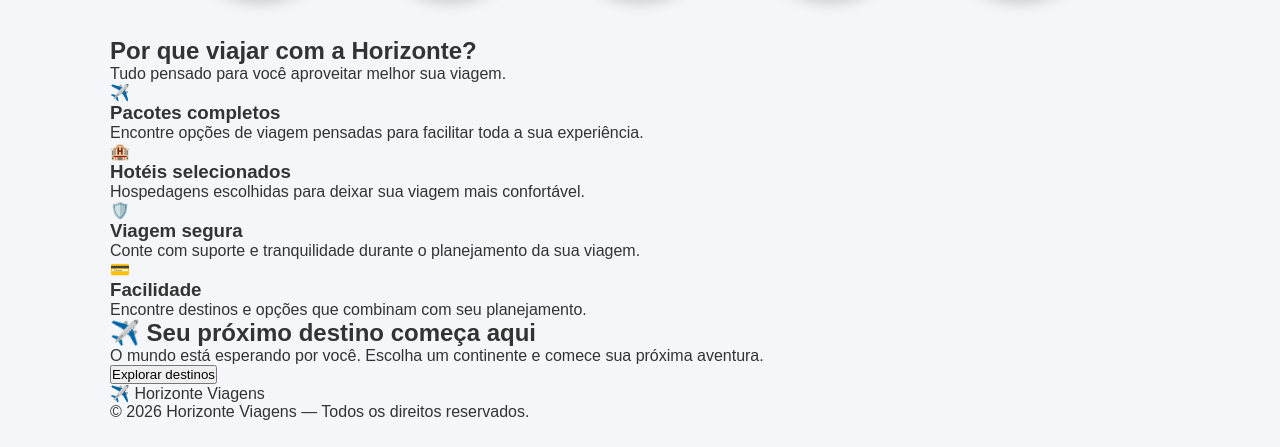
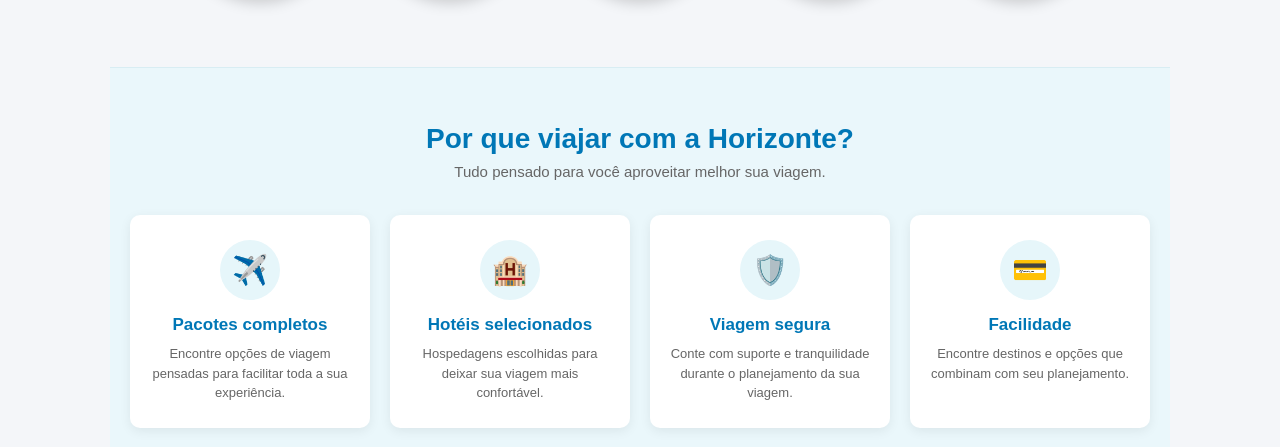
Before and after one commit to fischer-dev-abs/Viagens, a plain HTML site: page produtos.html in a window 1280 px wide. Shown: the part 353-800 px from the top of the page. Drawn offline with Linux system fonts and the light colour scheme.

Commit message:
Update style.css

```diff
--- a/style.css
+++ b/style.css
@@ -1,6 +1,4 @@
-/* =========================
-   RESET
-========================= */
+/* RESET */
 
 * {
     margin: 0;
@@ -9,505 +7,326 @@
     font-family: Arial, sans-serif;
 }
 
-
 body {
     background: #f4f6f9;
     color: #333;
 }
 
-
-/* =========================
-   LOGIN
-========================= */
+/* LOGIN */
 
 .login-page {
     min-height: 100vh;
-
     display: flex;
     align-items: center;
     justify-content: center;
-
     padding: 20px;
-
-    background:
-        linear-gradient(
-            135deg,
-            #0077b6,
-            #00b4d8
-        );
+    background: linear-gradient(135deg, #0077b6, #00b4d8);
 }
-
 
 .auth-card {
     width: 100%;
     max-width: 420px;
-
     padding: 35px;
-
     background: white;
-
     border-radius: 12px;
-
-    box-shadow:
-        0 10px 30px rgba(0, 0, 0, 0.2);
+    box-shadow: 0 10px 30px rgba(0, 0, 0, 0.2);
 }
-
 
 .auth-card h1 {
     text-align: center;
-
     color: #0077b6;
-
     margin-bottom: 5px;
 }
 
-
 .subtitle {
     text-align: center;
-
     color: #777;
-
     margin-bottom: 25px;
 }
 
-
-/* =========================
-   FORMULÁRIOS
-========================= */
+/* FORMULÁRIOS */
 
 .form-group {
     margin-bottom: 18px;
 }
 
-
 .form-group label {
     display: block;
-
     margin-bottom: 7px;
-
     font-weight: bold;
-
     font-size: 14px;
 }
-
 
 .form-group input,
 .form-group select {
     width: 100%;
-
     padding: 12px;
-
     border: 1px solid #ccc;
-
     border-radius: 6px;
-
     font-size: 15px;
-
     outline: none;
 }
-
 
 .form-group input:focus,
 .form-group select:focus {
     border-color: #0077b6;
 }
 
-
 .form-row {
     display: grid;
-
     grid-template-columns: 1fr 1fr;
-
     gap: 15px;
 }
 
-
-/* =========================
-   BOTÕES
-========================= */
+/* BOTÕES */
 
 .btn {
     width: 100%;
-
     display: block;
-
     padding: 12px;
-
     margin-top: 10px;
-
     border: none;
-
     border-radius: 6px;
-
     background: #0077b6;
-
     color: white;
-
     text-align: center;
-
     text-decoration: none;
-
     font-size: 16px;
-
     font-weight: bold;
-
     cursor: pointer;
 }
-
 
 .btn:hover {
     background: #005f87;
 }
 
-
 .btn-secondary {
     background: #6c757d;
-
     margin-top: 12px;
 }
-
 
 .btn-secondary:hover {
     background: #545b62;
 }
 
-
-/* =========================
-   LOGIN
-========================= */
+/* LOGIN EXTRA */
 
 .divider {
     text-align: center;
-
     margin: 20px 0;
-
     color: #999;
 }
 
-
 .hint {
     margin-top: 20px;
-
     text-align: center;
-
     font-size: 12px;
-
     color: #777;
-
     line-height: 1.5;
 }
 
-
-/* =========================
-   HEADER
-========================= */
+/* HEADER */
 
 header {
     background: #0077b6;
-
     color: white;
-
     padding: 18px 30px;
-
     display: flex;
-
     justify-content: space-between;
-
     align-items: center;
 }
-
 
 header h1 {
     font-size: 24px;
 }
 
-
 nav {
     display: flex;
-
     align-items: center;
-
     gap: 20px;
 }
-
 
 nav a,
 nav button {
     color: white;
-
     text-decoration: none;
-
     background: none;
-
     border: none;
-
     font-size: 16px;
-
     cursor: pointer;
 }
-
 
 nav a:hover,
 nav button:hover {
     text-decoration: underline;
 }
 
-
-/* =========================
-   CONTAINER
-========================= */
+/* CONTAINER */
 
 .container {
     max-width: 1100px;
-
     margin: 35px auto;
-
     padding: 0 20px;
 }
-
 
 .welcome {
     margin-bottom: 25px;
 }
 
-
 .welcome h2 {
     color: #0077b6;
-
     margin-bottom: 5px;
 }
 
-
-/* =========================
-   PRODUTOS
-========================= */
+/* PRODUTOS */
 
 .products-grid {
     display: grid;
-
-    grid-template-columns:
-        repeat(
-            auto-fit,
-            minmax(280px, 1fr)
-        );
-
+    grid-template-columns: repeat(auto-fit, minmax(280px, 1fr));
     gap: 25px;
 }
 
-
 .product-card {
     background: white;
-
     border-radius: 10px;
-
     overflow: hidden;
-
-    box-shadow:
-        0 3px 10px rgba(0, 0, 0, 0.1);
+    box-shadow: 0 3px 10px rgba(0, 0, 0, 0.1);
 }
-
 
 .product-card img {
     width: 100%;
-
     height: 190px;
-
     object-fit: cover;
 }
-
 
 .product-info {
     padding: 20px;
 }
 
-
 .product-info h3 {
     color: #0077b6;
-
     margin-bottom: 8px;
 }
 
-
 .product-info p {
     color: #666;
-
     line-height: 1.5;
-
     margin-bottom: 15px;
 }
 
-
 .price {
     color: #2a9d8f;
-
     font-size: 21px;
-
     font-weight: bold;
-
     margin-bottom: 10px;
 }
 
-
-/* =========================
-   COMPRA
-========================= */
+/* COMPRA */
 
 .checkout-box {
     max-width: 650px;
-
     margin: 0 auto;
-
     background: white;
-
     padding: 30px;
-
     border-radius: 10px;
-
-    box-shadow:
-        0 3px 10px rgba(0, 0, 0, 0.1);
+    box-shadow: 0 3px 10px rgba(0, 0, 0, 0.1);
 }
-
 
 .checkout-box h2 {
     color: #0077b6;
-
     margin-bottom: 25px;
 }
-
 
 #compra-destino {
     background: #eee;
 }
 
-
-/* =========================
-   ADMIN
-========================= */
+/* ADMIN */
 
 .admin-box {
     background: white;
-
     padding: 30px;
-
     border-radius: 10px;
-
-    box-shadow:
-        0 3px 10px rgba(0, 0, 0, 0.1);
+    box-shadow: 0 3px 10px rgba(0, 0, 0, 0.1);
 }
-
 
 .admin-box h2 {
     color: #0077b6;
-
     margin-bottom: 10px;
 }
 
-
 .admin-box h3 {
     margin-top: 30px;
-
     margin-bottom: 15px;
 }
-
 
 .admin-stats {
     margin-top: 25px;
 }
 
-
 .stat-card {
     width: 220px;
-
     padding: 20px;
-
     border-radius: 8px;
-
     background: #e9f7fb;
-
     border-left: 5px solid #0077b6;
 }
 
-
 .stat-card span {
     display: block;
-
     color: #666;
-
     margin-bottom: 5px;
 }
 
-
 .stat-card strong {
     font-size: 28px;
-
     color: #0077b6;
 }
 
-
 .compras-lista {
     display: flex;
-
     flex-direction: column;
-
     gap: 12px;
 }
 
-
 .compra-item {
     padding: 15px;
-
     border-radius: 7px;
-
     background: #f4f6f9;
-
     border-left: 4px solid #2a9d8f;
 }
-
 
 .compra-item strong {
     color: #0077b6;
 }
 
-
 .empty {
     color: #777;
 }
 
-
-/* =========================
-   RESPONSIVO
-========================= */
+/* RESPONSIVO */
 
 @media (max-width: 700px) {
-
     header {
         flex-direction: column;
-
         gap: 15px;
-
         text-align: center;
     }
-
 
     .form-row {
         grid-template-columns: 1fr;
     }
 
-
     .auth-card {
         padding: 25px;
     }
 
-
     header h1 {
         font-size: 20px;
     }
-
 }
 
-/* =========================
-   CONTINENTES
-========================= */
+/* CONTINENTES */
 
 .continentes {
     display: flex;
@@ -521,38 +340,22 @@
 .continente {
     width: 160px;
     height: 160px;
-
     border: none;
     border-radius: 50%;
-
-    background: linear-gradient(
-        135deg,
-        #0077b6,
-        #00b4d8
-    );
-
+    background: linear-gradient(135deg, #0077b6, #00b4d8);
     color: white;
-
     display: flex;
     flex-direction: column;
     justify-content: center;
     align-items: center;
-
     cursor: pointer;
-
-    box-shadow:
-        0 5px 15px rgba(0,0,0,0.20);
-
+    box-shadow: 0 5px 15px rgba(0, 0, 0, 0.2);
     transition: 0.3s;
 }
 
 .continente:hover {
     transform: scale(1.08);
-    background: linear-gradient(
-        135deg,
-        #005f87,
-        #0096c7
-    );
+    background: linear-gradient(135deg, #005f87, #0096c7);
 }
 
 .continente .icone {
@@ -565,10 +368,7 @@
     font-weight: bold;
 }
 
-
-/* =========================
-   PONTOS TURÍSTICOS
-========================= */
+/* DESTINOS */
 
 .destinos {
     margin-top: 30px;
@@ -584,3 +384,167 @@
 .destinos.hidden {
     display: none;
 }
+
+/* BENEFÍCIOS */
+
+.beneficios {
+    margin-top: 70px;
+    padding: 55px 20px;
+    background: #eaf7fb;
+    border-top: 1px solid #d8edf3;
+    border-bottom: 1px solid #d8edf3;
+}
+
+.beneficios-titulo {
+    text-align: center;
+    margin-bottom: 35px;
+}
+
+.beneficios-titulo h2 {
+    color: #0077b6;
+    font-size: 28px;
+    margin-bottom: 8px;
+}
+
+.beneficios-titulo p {
+    color: #666;
+    font-size: 15px;
+}
+
+.beneficios-grid {
+    max-width: 1050px;
+    margin: 0 auto;
+    display: grid;
+    grid-template-columns: repeat(4, 1fr);
+    gap: 20px;
+}
+
+.beneficio {
+    background: white;
+    padding: 25px 18px;
+    border-radius: 10px;
+    text-align: center;
+    box-shadow: 0 3px 12px rgba(0, 0, 0, 0.07);
+    transition: 0.3s;
+}
+
+.beneficio:hover {
+    transform: translateY(-5px);
+    box-shadow: 0 8px 20px rgba(0, 0, 0, 0.12);
+}
+
+.beneficio-icone {
+    width: 60px;
+    height: 60px;
+    margin: 0 auto 15px;
+    display: flex;
+    align-items: center;
+    justify-content: center;
+    border-radius: 50%;
+    background: #e6f6fa;
+    font-size: 29px;
+}
+
+.beneficio h3 {
+    color: #0077b6;
+    font-size: 17px;
+    margin-bottom: 9px;
+}
+
+.beneficio p {
+    color: #666;
+    font-size: 13px;
+    line-height: 1.5;
+}
+
+/* CHAMADA */
+
+.chamada-final {
+    max-width: 1050px;
+    margin: 55px auto;
+    padding: 40px 25px;
+    border-radius: 12px;
+    text-align: center;
+    color: white;
+    background: linear-gradient(135deg, #0077b6, #00b4d8);
+    box-shadow: 0 7px 20px rgba(0, 119, 182, 0.18);
+}
+
+.chamada-final h2 {
+    font-size: 27px;
+    margin-bottom: 10px;
+}
+
+.chamada-final p {
+    max-width: 600px;
+    margin: 0 auto 22px;
+    line-height: 1.5;
+    opacity: 0.95;
+}
+
+.chamada-final button {
+    border: none;
+    padding: 12px 25px;
+    border-radius: 6px;
+    background: white;
+    color: #0077b6;
+    font-size: 15px;
+    font-weight: bold;
+    cursor: pointer;
+    transition: 0.3s;
+}
+
+.chamada-final button:hover {
+    transform: translateY(-2px);
+    box-shadow: 0 5px 12px rgba(0, 0, 0, 0.15);
+}
+
+/* FOOTER */
+
+footer {
+    margin-top: 30px;
+    padding: 25px 20px;
+    background: #006a9f;
+    color: white;
+    text-align: center;
+}
+
+.footer-logo {
+    font-size: 18px;
+    font-weight: bold;
+    margin-bottom: 7px;
+}
+
+footer p {
+    margin: 0;
+    font-size: 12px;
+    opacity: 0.9;
+}
+
+/* RESPONSIVO NOVO */
+
+@media (max-width: 800px) {
+    .beneficios-grid {
+        grid-template-columns: repeat(2, 1fr);
+    }
+}
+
+@media (max-width: 500px) {
+    .beneficios {
+        padding: 40px 15px;
+    }
+
+    .beneficios-grid {
+        grid-template-columns: 1fr;
+        gap: 15px;
+    }
+
+    .chamada-final {
+        margin: 40px 15px;
+        padding: 35px 20px;
+    }
+
+    .chamada-final h2 {
+        font-size: 23px;
+    }
+}
```
